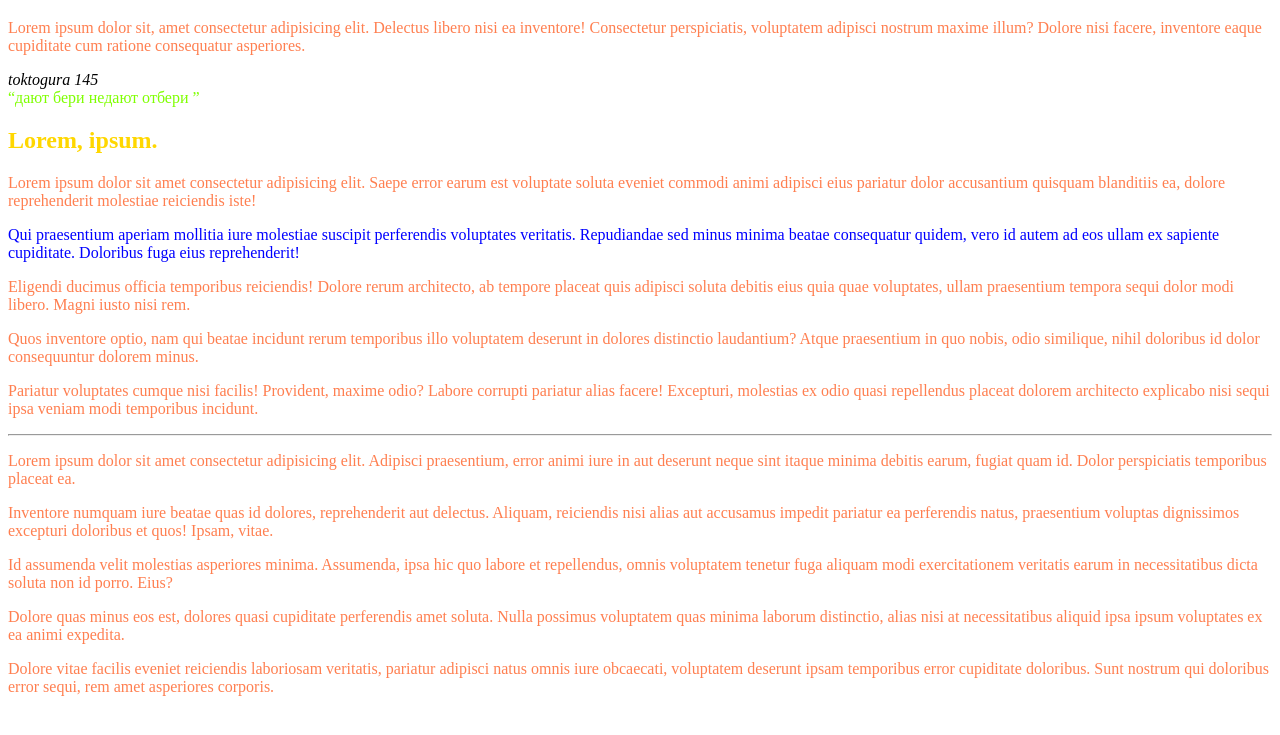
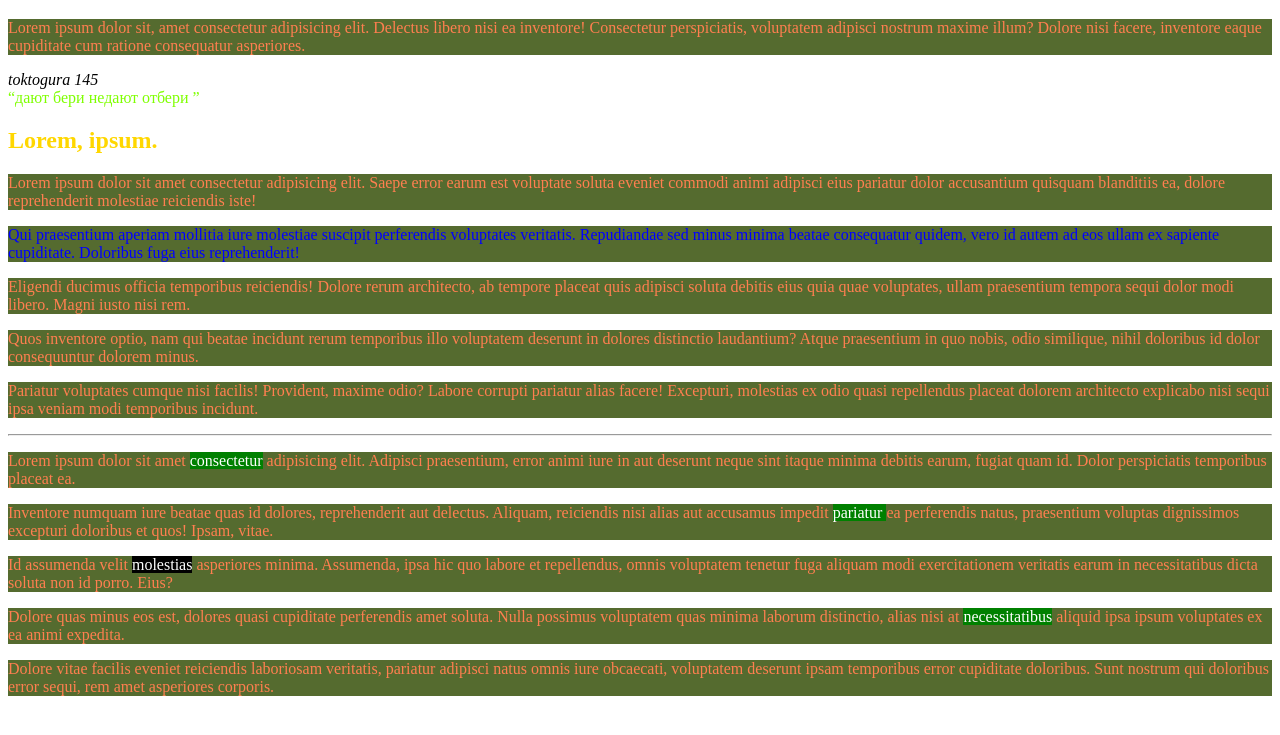
Before and after one commit to ShamilUmarov/css-1.1, a plain HTML site: page index.html in a window 1280 px wide. Shown: the part 61-796 px from the top of the page. Drawn offline with Linux system fonts and the light colour scheme.

Commit message:
style.css

```diff
--- a/style.css
+++ b/style.css
@@ -4,11 +4,12 @@ color:red;
 }
 p {
 color: coral;
+background-color: darkolivegreen;
 }
 
 address {
   color: black;
-  -color: brown;
+
 }
 q {
   color: chartreuse;
@@ -33,3 +34,15 @@ h2 {color: gold;
 #example-5{
   color: cyan;
 }
+.text-green{
+  background-color: green;
+  color: white;
+}
+.text-white{
+  background-color: black;
+  color: white;
+}
+.text-black{
+  background-color: darkblue;
+  color: white;
+}
```
